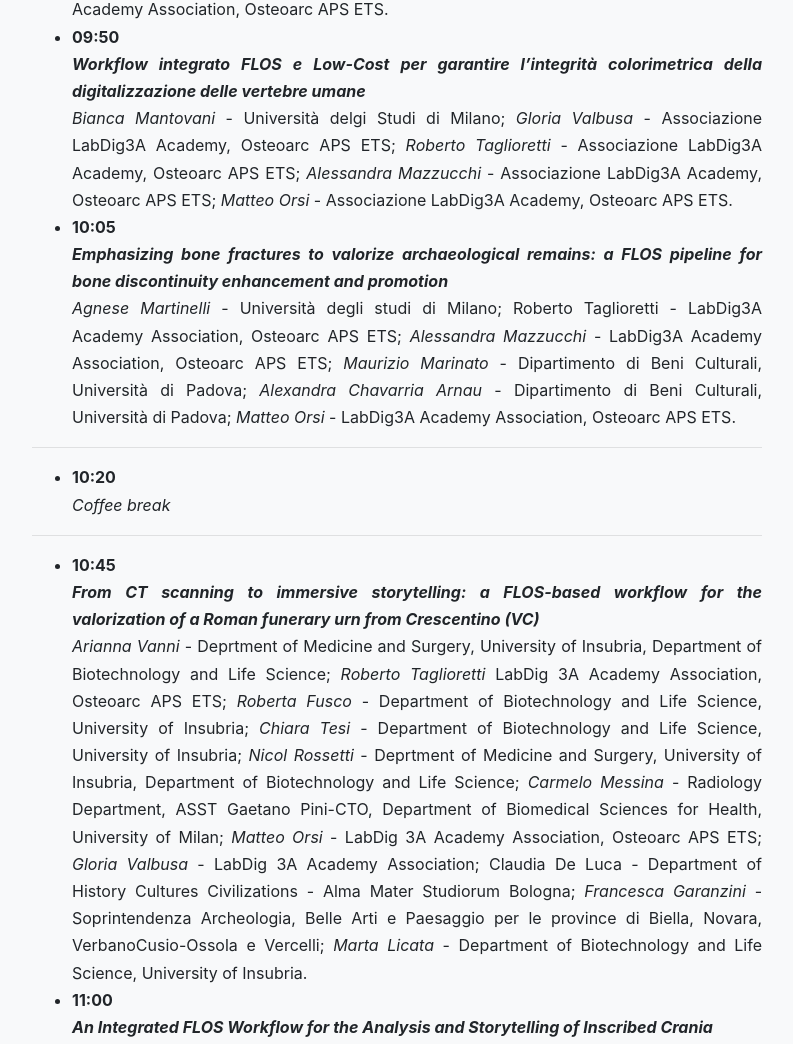
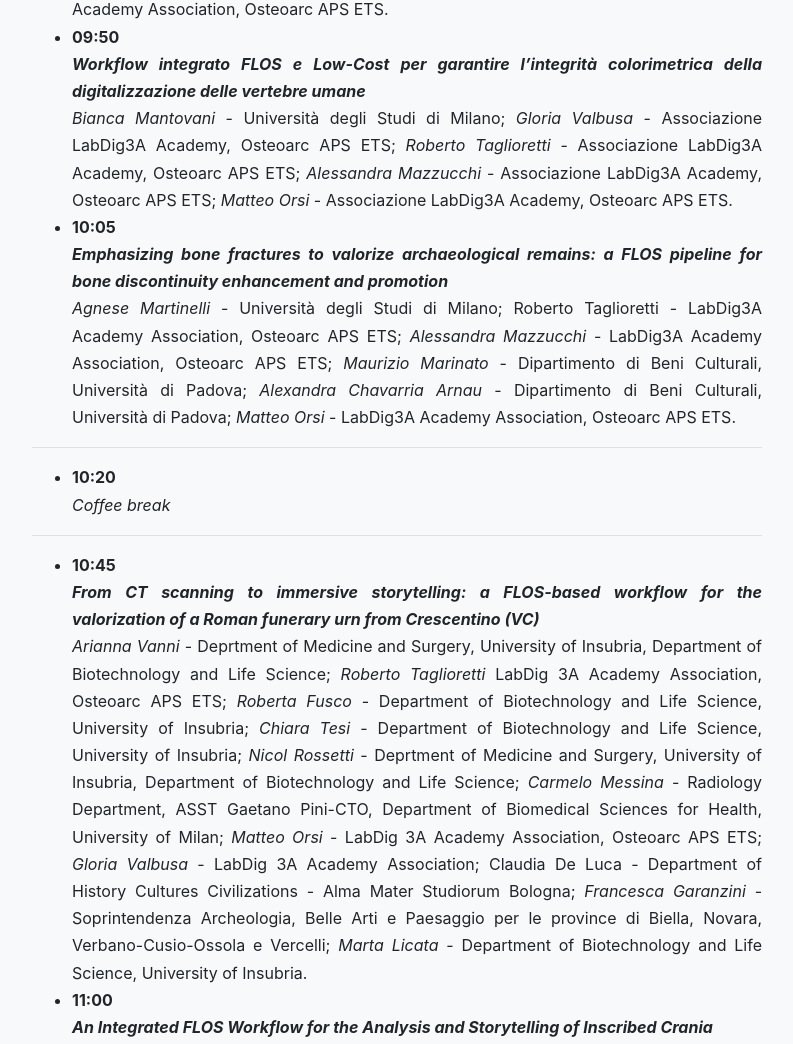
Before and after one commit to archeofoss/archeofoss, a Jekyll site: the page built from 2025/programme.md, in a window 1280 px wide and 1400 px high, scrolled down 9228 px. Shown: the part 152-1196 px from the top of the window, without its empty margins (243-1036 px from the left). Built offline with Jekyll 4.4.1, drawn with Linux system fonts in a browser that asks for light colours; nearby versions of some CDN libraries; some of the changed text lies outside the part shown.

Commit message:
programme update and menu

```diff
--- a/2025/programme.md
+++ b/2025/programme.md
@@ -26,9 +26,11 @@
 Via Alberto da Giussano 12
 21052 Busto Arsizio (Varese)
 
-[OpenStreetMap Position](https://www.openstreetmap.org/?mlat=45.609414&mlon=8.857515#map=19/45.609414/8.857515)
+[OpenStreetMap position](https://www.openstreetmap.org/?mlat=45.609414&mlon=8.857515#map=19/45.609414/8.857515{:target="_blank"})
 
-<a target="_blank" href="./guide_archeofoss_2025_eng.pdf">how to get here, park and eat</a>
+
+[how to get here, park and eat](./guide_archeofoss_2025_eng.pdf{:target="_blank"})
+
 
 ---
 
@@ -172,7 +174,7 @@
 Matteo Orsi - LabDig3A Academy Association, Osteoarc APS ETS; _Amedeo De Lisi - University of Milan – Department of Cultural and Environmental Heritage; _Gloria Valbusa_ - LabDig3A Academy Association, Osteoarc APS ETS; _Elena Fontana_ - LabDig3A Academy Association, Osteoarc APS ETS; _Cristiano Brandolini_ - Civic Archaeological and Paleontological Museum of Arsago Seprio; _Roberto Taglioretti_ - LabDig3A Academy Association, Osteoarc APS ETS; _Emanuele Intagliata_ - University of Milan – Department of Cultural and Environmental Heritage.
 - **17:20**
 **_Point cloud acquisition in extreme environments: a preliminary evaluation. A preliminary study of a crypt without light_**
-_Matteo Orsi_ - LabDig3A Academy Association, Osteoarc APS ETS; _Gloria Valbusa_ - LabDig3A Academy Association, Osteoarc APS ETS; _Marta Licata_ - Department of Biotechnology and Life Sciences, University of Insubria; _Roberta Fusco_ - Department of Biotechnology and Life Sciences, University of Insubria; _Nicol Rossetti_ - Department of Biotechnology and Life Sciences, University of Insubria; _Arianna Vanni_ - Department of Biotechnology and Life Sciences, University of Insubria; _Francesca Garanzini_ - Soprintendenza Archeologia Belle Arti e Paesaggio per le province di Novara Verbanio-Cusio-Ossola e Vercelli (SABAP-NO); _Giovanni Mastrocco_ - MG Geomatics di Mastrorocco Giovanni; _Lisa Afeltra_ - Urania di Lisa Afeltra; _Roberto Taglioretti_ - LabDig3A Academy Association, Osteoarc APS ETS; _Alessandra Mazzucchi_ - LabDig3A Academy Association, Osteoarc APS ETS; _Cristiano Putzolu_ - University of Bologna - Department of History and Cultures (DiSCi).
+_Matteo Orsi_ - LabDig3A Academy Association, Osteoarc APS ETS; _Gloria Valbusa_ - LabDig3A Academy Association, Osteoarc APS ETS; _Marta Licata_ - Department of Biotechnology and Life Sciences, University of Insubria; _Roberta Fusco_ - Department of Biotechnology and Life Sciences, University of Insubria; _Nicol Rossetti_ - Department of Biotechnology and Life Sciences, University of Insubria; _Arianna Vanni_ - Department of Biotechnology and Life Sciences, University of Insubria; _Francesca Garanzini_ - Soprintendenza Archeologia, Belle Arti e Paesaggio per le province di Biella, Novara, Verbano-Cusio-Ossola e Vercelli; _Giovanni Mastrocco_ - MG Geomatics di Mastrorocco Giovanni; _Lisa Afeltra_ - Urania di Lisa Afeltra; _Roberto Taglioretti_ - LabDig3A Academy Association, Osteoarc APS ETS; _Alessandra Mazzucchi_ - LabDig3A Academy Association, Osteoarc APS ETS; _Cristiano Putzolu_ - University of Bologna - Department of History and Cultures (DiSCi).
 - **17:35**
 **_Una Metodologia FAIR e una Cupola Portatile per il Reflectance Transformation Imaging: Il Caso della Documentazione Digitale della Rupe Magna_**
 _Hüseyin Erdoğan_ - Università di Bologna – Dipartimento di Storia Culture Civiltà; _Federico Zoni_ - Università di Bergamo – Dipartimento di Lettere, Filosofia, Comunicazione; _Valentina Presutti_ - Università di Bologna – Dipartimento di Lingue, Letterature e Culture Moderne; _Cristiano Putzolu_  - Università di Bologna – Dipartimento di Storia Culture Civiltà.
@@ -184,7 +186,7 @@
 
 ---
 
-- _Social dinner_ - [furter information here]()
+- _Social dinner_ - [furter information here](./archeofoss2025_menu.pdf{:target="_blank"})
 
 ---
 
@@ -204,10 +206,10 @@
 _Davide Carraro_ - University of Milano-Bicocca - Department of Physics "Giuseppe Occhialini"; _Roberto Taglioretti_ - LabDig3A Academy Association, Osteoarc APS ETS; _Gloria Valbusa_ - LabDig3A Academy Association, Osteoarc APS ETS; _Alessandra Mazzucchi_ - LabDig3A Academy Association, Osteoarc APS ETS; _Matteo Orsi_ - LabDig3A Academy Association, Osteoarc APS ETS.
 - **09:50**
 **_Workflow integrato FLOS e Low-Cost per garantire l’integrità colorimetrica della digitalizzazione delle vertebre umane_**
-_Bianca Mantovani_ - Università delgi Studi di Milano; _Gloria Valbusa_ - Associazione LabDig3A Academy, Osteoarc APS ETS; _Roberto Taglioretti_ - Associazione LabDig3A Academy, Osteoarc APS ETS; _Alessandra Mazzucchi_ - Associazione LabDig3A Academy, Osteoarc APS ETS; _Matteo Orsi_ - Associazione LabDig3A Academy, Osteoarc APS ETS.
+_Bianca Mantovani_ - Università degli Studi di Milano; _Gloria Valbusa_ - Associazione LabDig3A Academy, Osteoarc APS ETS; _Roberto Taglioretti_ - Associazione LabDig3A Academy, Osteoarc APS ETS; _Alessandra Mazzucchi_ - Associazione LabDig3A Academy, Osteoarc APS ETS; _Matteo Orsi_ - Associazione LabDig3A Academy, Osteoarc APS ETS.
 - **10:05**
 **_Emphasizing bone fractures to valorize archaeological remains: a FLOS pipeline for bone discontinuity enhancement and promotion_**
-_Agnese Martinelli_ - Università degli studi di Milano; Roberto Taglioretti - LabDig3A Academy Association, Osteoarc APS ETS; _Alessandra Mazzucchi_ - LabDig3A Academy Association, Osteoarc APS ETS; _Maurizio Marinato_ - Dipartimento di Beni Culturali, Università di Padova; _Alexandra Chavarria Arnau_ - Dipartimento di Beni Culturali, Università di Padova; _Matteo Orsi_ - LabDig3A Academy Association, Osteoarc APS ETS.
+_Agnese Martinelli_ - Università degli Studi di Milano; Roberto Taglioretti - LabDig3A Academy Association, Osteoarc APS ETS; _Alessandra Mazzucchi_ - LabDig3A Academy Association, Osteoarc APS ETS; _Maurizio Marinato_ - Dipartimento di Beni Culturali, Università di Padova; _Alexandra Chavarria Arnau_ - Dipartimento di Beni Culturali, Università di Padova; _Matteo Orsi_ - LabDig3A Academy Association, Osteoarc APS ETS.
 
 ---
 
@@ -218,7 +220,7 @@
 
 - **10:45**
 **_From CT scanning to immersive storytelling: a FLOS-based workflow for the valorization of a Roman funerary urn from Crescentino (VC)_**
-_Arianna Vanni_ - Deprtment of Medicine and Surgery, University of Insubria, Department of Biotechnology and Life Science; _Roberto Taglioretti_ LabDig 3A Academy Association, Osteoarc APS ETS; _Roberta Fusco_ - Department of Biotechnology and Life Science, University of Insubria; _Chiara Tesi_ - Department of Biotechnology and Life Science, University of Insubria; _Nicol Rossetti_ - Deprtment of Medicine and Surgery, University of Insubria, Department of Biotechnology and Life Science; _Carmelo Messina_ - Radiology Department, ASST Gaetano Pini-CTO, Department of Biomedical Sciences for Health, University of Milan; _Matteo Orsi_ - LabDig 3A Academy Association, Osteoarc APS ETS; _Gloria Valbusa_ - LabDig 3A Academy Association; Claudia De Luca - Department of History Cultures Civilizations - Alma Mater Studiorum Bologna; _Francesca Garanzini_ - Soprintendenza Archeologia, Belle Arti e Paesaggio per le province di Biella, Novara, VerbanoCusio-Ossola e Vercelli; _Marta Licata_ - Department of Biotechnology and Life Science, University of Insubria.
+_Arianna Vanni_ - Deprtment of Medicine and Surgery, University of Insubria, Department of Biotechnology and Life Science; _Roberto Taglioretti_ LabDig 3A Academy Association, Osteoarc APS ETS; _Roberta Fusco_ - Department of Biotechnology and Life Science, University of Insubria; _Chiara Tesi_ - Department of Biotechnology and Life Science, University of Insubria; _Nicol Rossetti_ - Deprtment of Medicine and Surgery, University of Insubria, Department of Biotechnology and Life Science; _Carmelo Messina_ - Radiology Department, ASST Gaetano Pini-CTO, Department of Biomedical Sciences for Health, University of Milan; _Matteo Orsi_ - LabDig 3A Academy Association, Osteoarc APS ETS; _Gloria Valbusa_ - LabDig 3A Academy Association; Claudia De Luca - Department of History Cultures Civilizations - Alma Mater Studiorum Bologna; _Francesca Garanzini_ - Soprintendenza Archeologia, Belle Arti e Paesaggio per le province di Biella, Novara, Verbano-Cusio-Ossola e Vercelli; _Marta Licata_ - Department of Biotechnology and Life Science, University of Insubria.
 - **11:00**
 **_An Integrated FLOS Workflow for the Analysis and Storytelling of Inscribed Crania_**
 _Claudia De Luca_ - Alma Mater Studiorum – Università di Bologna, Dipartimento di Storia Culture Civiltà (DiSCi); _Matteo Orsi_ - LabDig3A Academy, Osteoarc APS ETS; Gloria Valbusa - LabDig3A Academy, Osteoarc APS ETS; _Alessandra Mazzucchi_ - LabDig3A Academy, Osteoarc APS ETS; _Roberto Taglioretti_ - LabDig3A Academy, Osteoarc APS ETS; _Nadja Cholidis_ - Vorderasiatisches Museum, Berlin; Barbara Helwing - Vorderasiatisches Museum, Berlin; _Margerita Andrea Valsecchi Gillmeister_ - Vorderasiatisches Museum, Berlin; _Cristiano Putzolu_ - University of Bologna - Department of History and Cultures (DiSCi).
```
Also changed, not shown: 1 other file.
